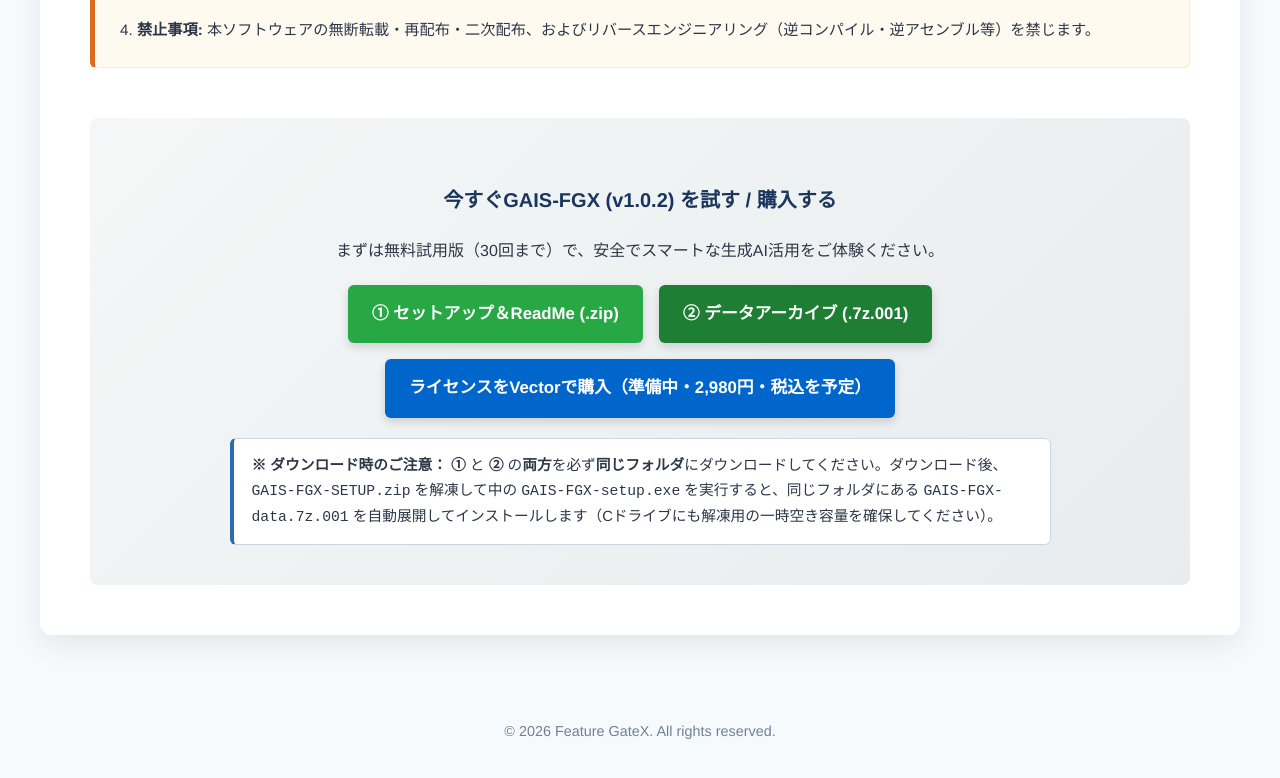
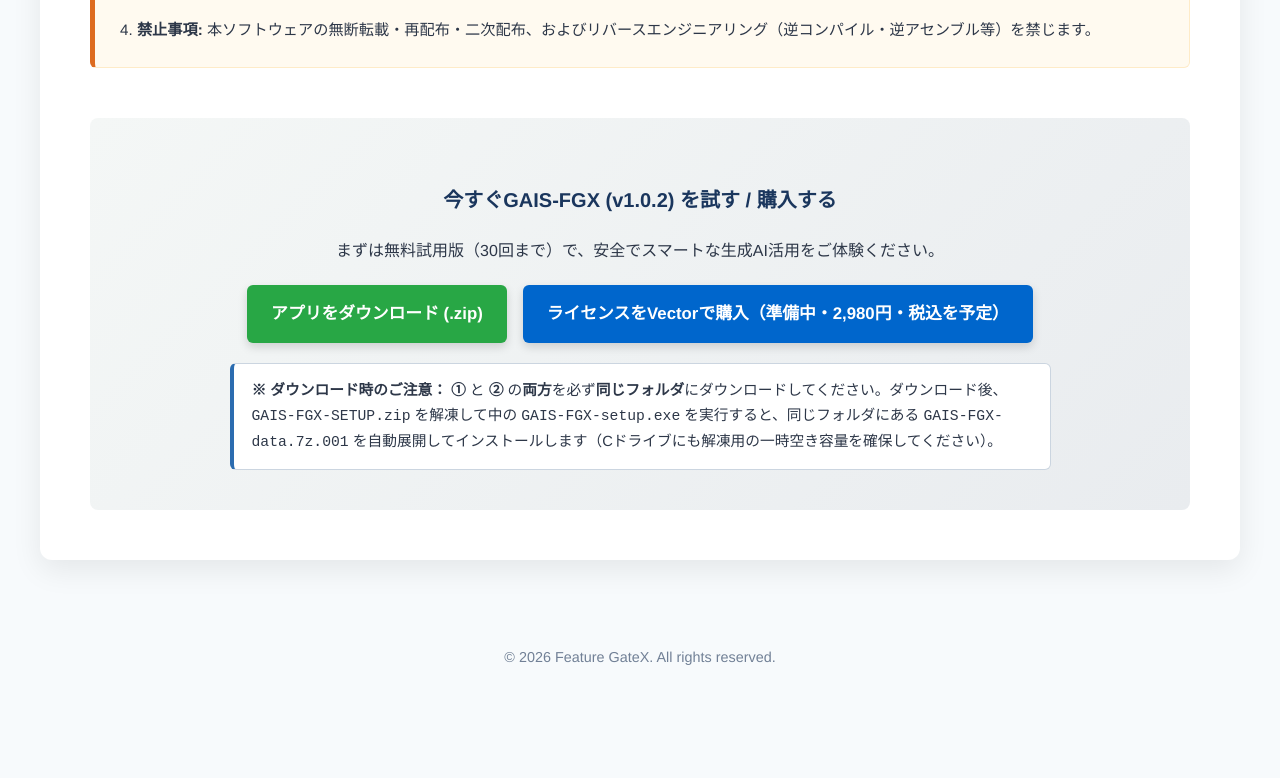
Before and after one commit to roseGarden2500/GAIS-FGX_LP, a plain HTML site: page index.html in a window 1280 px wide. Shown: the part 4694-5472 px from the top of the page. After the commit the page ends 5413 px from the top, so only its background shows below. Drawn offline with Linux system fonts and the light colour scheme.

Commit message:
Update index.html

```diff
--- a/index.html
+++ b/index.html
@@ -438,8 +438,7 @@
             <h3>今すぐGAIS-FGX (v1.0.2) を試す / 購入する</h3>
             <p>まずは無料試用版（30回まで）で、安全でスマートな生成AI活用をご体験ください。</p>
             <div class="cta-buttons">
-                <a href="https://github.com/roseGarden2500/GAIS-FGX_LP/releases/download/v1.0.2/GAIS-FGX-SETUP.zip" class="btn btn-download">① セットアップ＆ReadMe (.zip)</a>
-                <a href="https://github.com/roseGarden2500/GAIS-FGX_LP/releases/download/v1.0.2/GAIS-FGX-data.7z.001" class="btn btn-download-sub">② データアーカイブ (.7z.001)</a>
+                <a href="https://github.com/roseGarden2500/GAIS-FGX_LP/releases/download/v1.0.2/GAIS-FGX-SETUP.zip" class="btn btn-download">アプリをダウンロード (.zip)</a>
                 <a href="#" class="btn btn-vector">ライセンスをVectorで購入（準備中・2,980円・税込を予定）</a>
             </div>
             <div class="download-note">
```
